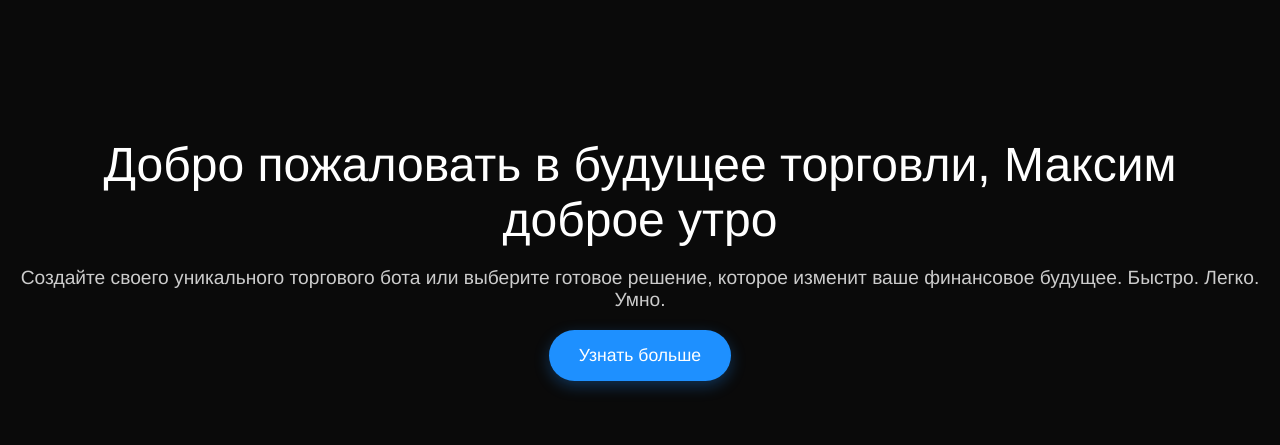
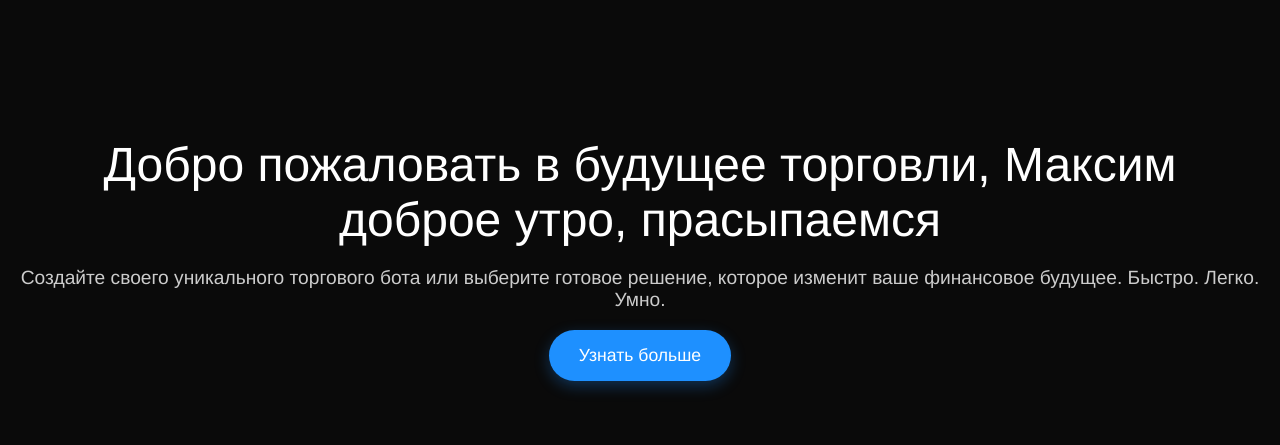
Before and after one commit to Shamilier/crypto_trading_platform, a FastAPI app: template templates/main_page.html in a window 1280 px wide. Shown: the part 153-598 px from the top of the page. Run offline with FastAPI, Linux system fonts and the light colour scheme; the template is opened without the code that fills it, so the values that code supplies are empty; parts of the project's set-up code (start-up, migrations or seed data) failed here and were passed over.

Commit message:
try 6 final

```diff
--- a/templates/main_page.html
+++ b/templates/main_page.html
@@ -19,7 +19,7 @@
 
     <div class="content">
         <section class="hero">
-            <h1>Добро пожаловать в будущее торговли, Максим доброе утро</h1>
+            <h1>Добро пожаловать в будущее торговли, Максим доброе утро, прасыпаемся</h1>
             <p>Создайте своего уникального торгового бота или выберите готовое решение, которое изменит ваше финансовое будущее. Быстро. Легко. Умно.</p>
             <a href="#products" class="scroll-down">Узнать больше</a>
         </section>
```
